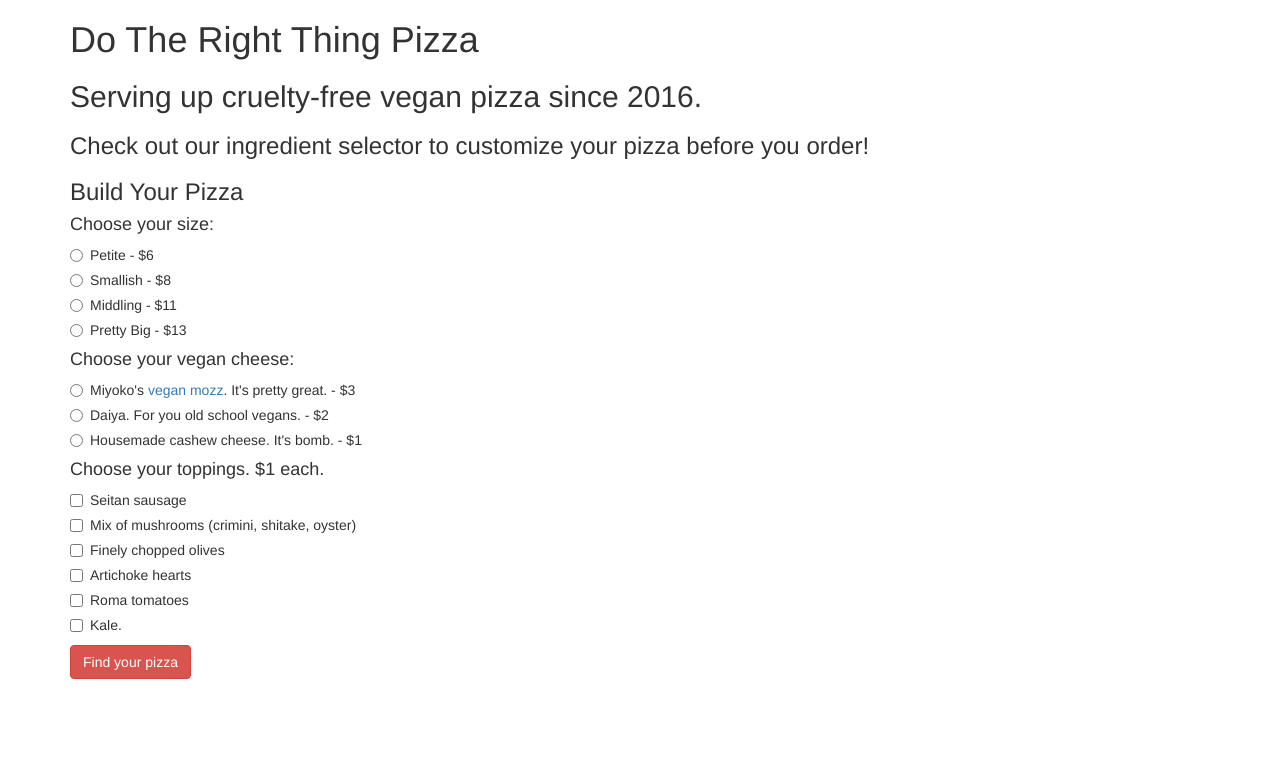
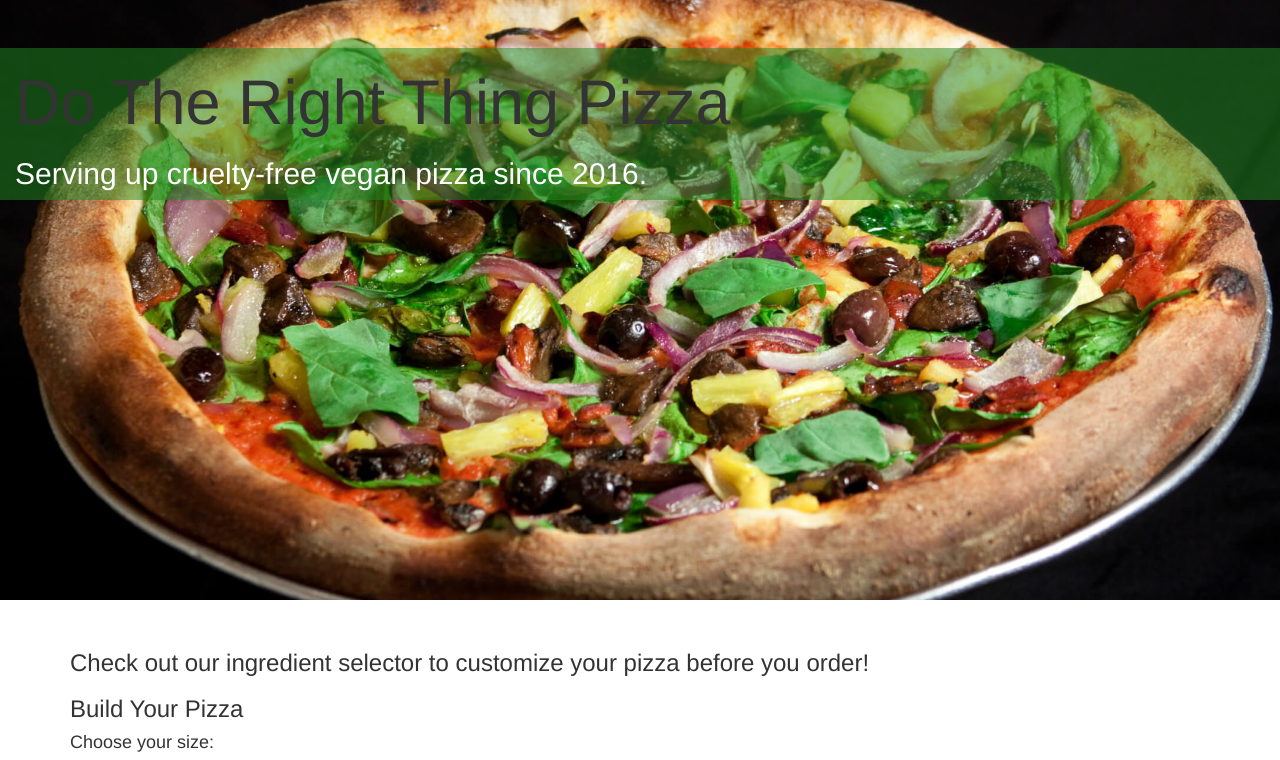
Before and after one commit to zachholz/pizza, a plain HTML site: page index.html in a window 1280 px wide. Shown: the top 760 px of the page. Drawn offline with Linux system fonts and the light colour scheme.

Commit message:
Style page with bootstrap classes

```diff
--- a/css/styles.css
+++ b/css/styles.css
@@ -1,3 +1,27 @@
+.green {
+  background-color: rgba(34,139,34,.5);
+}
+
+.white {
+  color: white;
+}
+
+.jumbotron {
+  position: relative;
+  background: rgba(0,0,0,0) url("../img/jumbotronpizza.jpg") center center;
+  width: 100%;
+  height: 600px;
+  background-size: cover;
+}
+
+.jumbotron.container-fluid {
+  line-height: 0;
+}
+
+#submit-pizza {
+  margin-bottom: 20px;
+}
+
 #your-order {
   display: none;
 }
--- a/index.html
+++ b/index.html
@@ -9,9 +9,14 @@
     <title>Order a Vegan Pizza</title>
   </head>
   <body>
+<!-- Start Jumbotron Welcome content -->
+    <div class="jumbotron">
+      <div class="container-fluid green">
+        <h1 class="white-bkg">Do The Right Thing Pizza</h1>
+        <h2 class="white">Serving up cruelty-free vegan pizza since 2016.</h2>
+      </div>
+    </div>
     <div class="container">
-      <h1>Do The Right Thing Pizza</h1>
-      <h2>Serving up cruelty-free vegan pizza since 2016.</h2>
       <h3>Check out our ingredient selector to customize your pizza before you order!</h3>
       <h3>Build Your Pizza</h3>
       <form id="#pizza-choices">
--- a/js/scripts.js
+++ b/js/scripts.js
@@ -24,6 +24,11 @@ Pizza.prototype.totalPizzaCost = function(sizes, cheese, toppings) {
   return finalPizzaCost = this.sizes + this.cheese + pizzaCost;
 }
 
+// reset fields
+function resetFields() {
+  $("#pizza-choices").val("");
+}
+
 // user interface logic
 $(document).ready(function() {
   $("form").submit(function(event) {
@@ -42,5 +47,7 @@ $(document).ready(function() {
 
     $("#your-order").show();
     $(".cost").text(finalPizzaCost);
+
+    resetFields();
   });
 });
```
Also changed, not shown: img/jumbotronpizza.jpg (added), 2 other files.
